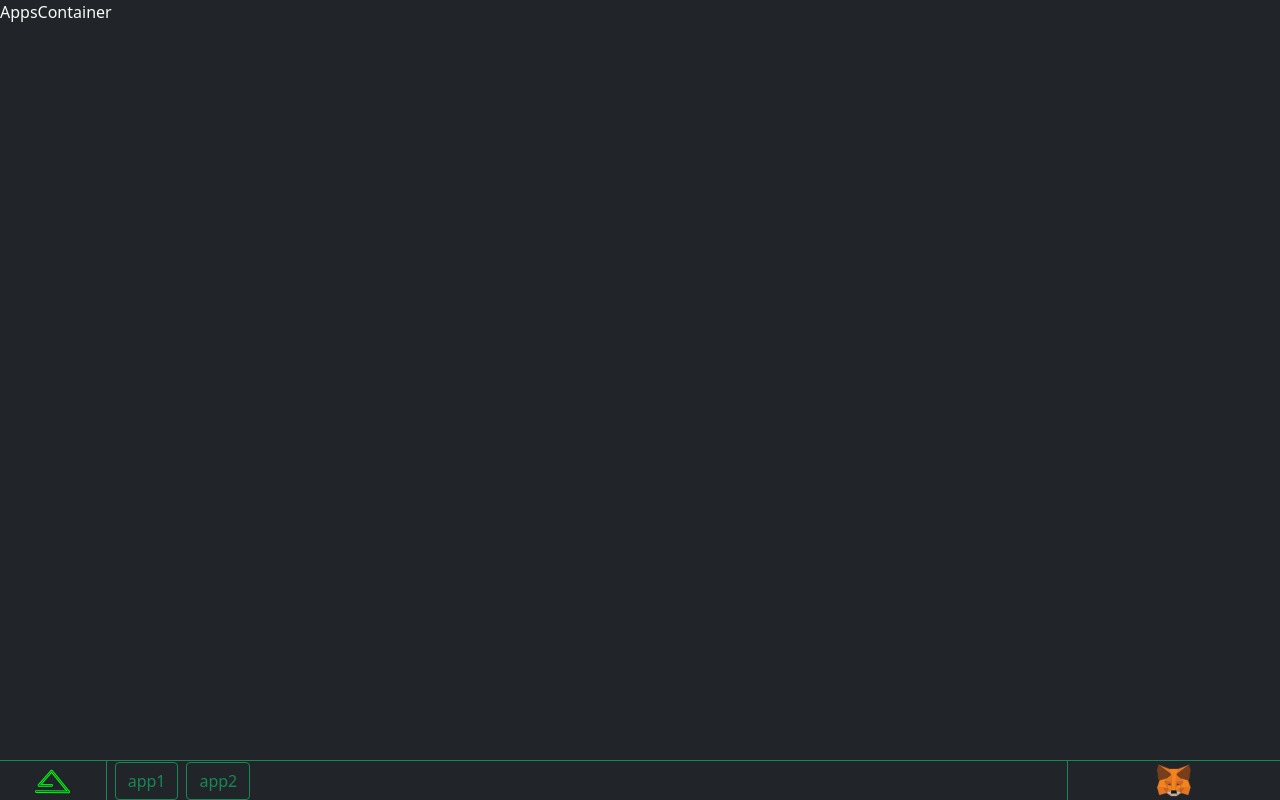
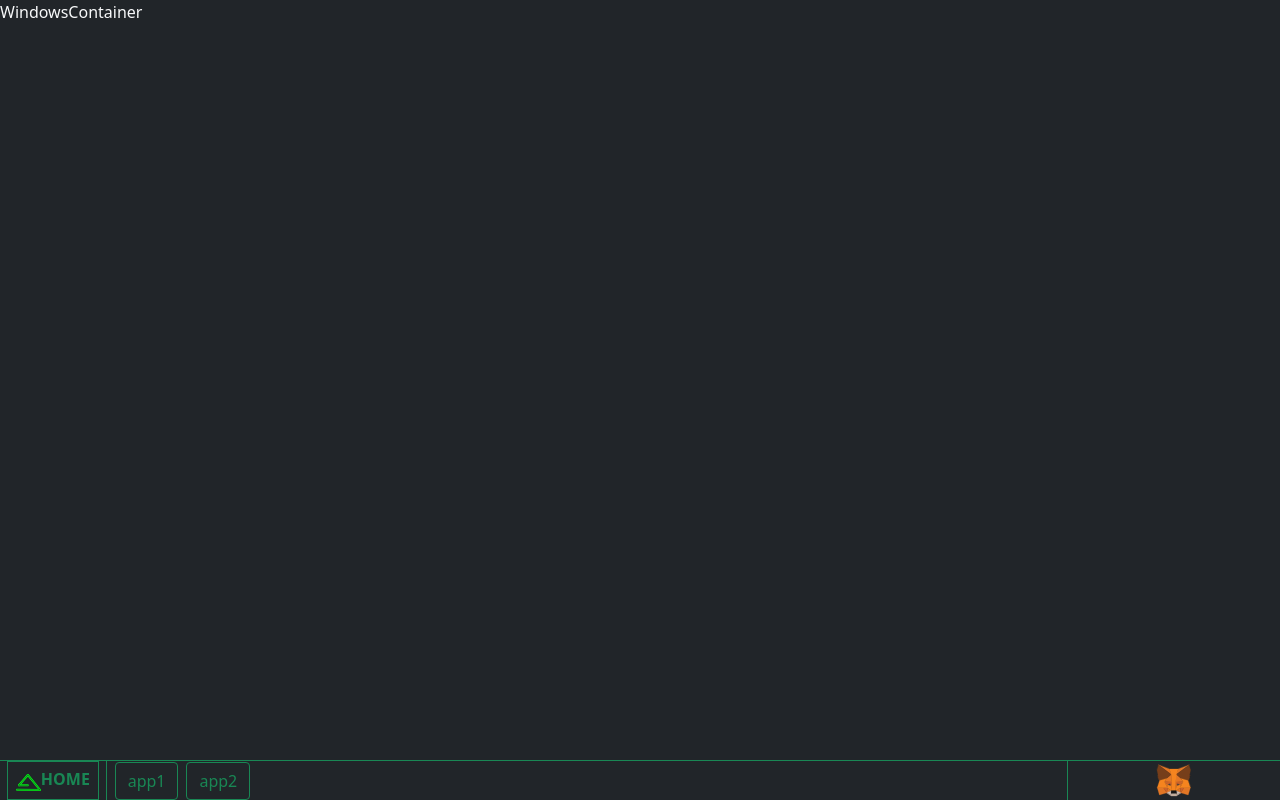
Before and after one commit to sberrus/digital-threat, a React (Vite) app: page /window in a window 1280 px wide. Built offline with nearby package versions, Linux system fonts and the light colour scheme.

Commit message:
changing home button

```diff
--- a/src/components/system/TaskBar/AppsBar/AppsBar.tsx
+++ b/src/components/system/TaskBar/AppsBar/AppsBar.tsx
@@ -2,14 +2,7 @@ import { Col, Row } from "react-bootstrap";
 
 const AppsBar = () => {
 	return (
-		<Col
-			id="appsBar"
-			sm={5}
-			md={7}
-			lg={8}
-			xl={9}
-			className="h-100 d-flex align-items-center justify-content-start"
-		>
+		<Col id="appsBar" sm={9} className="h-100 d-flex align-items-center justify-content-start">
 			<Row>
 				<Col as="button" className="btn btn-outline-success ms-2 h-75">
 					app1
--- a/src/components/system/TaskBar/DateAndWidget/DateAndWidget.tsx
+++ b/src/components/system/TaskBar/DateAndWidget/DateAndWidget.tsx
@@ -5,10 +5,7 @@ const DateAndWidget = () => {
 	return (
 		<Col
 			id="walletAndData"
-			sm={6}
-			md={4}
-			lg={3}
-			xl={2}
+			sm={2}
 			className="h-100 d-flex align-items-center justify-content-center border-start border-success"
 		>
 			<Web3Connector />
--- a/src/components/system/TaskBar/DateAndWidget/Web3Connector/Web3Connector.tsx
+++ b/src/components/system/TaskBar/DateAndWidget/Web3Connector/Web3Connector.tsx
@@ -12,7 +12,7 @@ const Web3Connector = () => {
 		<>
 			<button
 				onClick={() => {
-					alert("Holi");
+					alert();
 				}}
 				className="h-100 bg-dark"
 				style={{ border: "none" }}
--- a/src/components/system/TaskBar/MainMenu/MainMenu.tsx
+++ b/src/components/system/TaskBar/MainMenu/MainMenu.tsx
@@ -8,13 +8,14 @@ const MainMenu = () => {
 			className="h-100 d-flex align-items-center justify-content-center border-end border-success"
 		>
 			<button
-				className="h-100 w-100 bg-dark p-1"
+				className="h-100 bg-dark border border-success p-2  d-flex align-items-end justify-content-center"
 				style={{
 					border: "none",
 				}}
 				type="button"
 			>
-				<img src={DigitalThreatLogo} alt="Digital Threat Logo" width="35px" height={"33px"} />
+				<img src={DigitalThreatLogo} alt="Digital Threat Logo" style={{ height: "80%" }} />
+				<span className="text-success fw-bold">HOME</span>
 			</button>
 		</Col>
 	);
--- a/src/components/system/TaskBar/TaskBar.tsx
+++ b/src/components/system/TaskBar/TaskBar.tsx
@@ -1,6 +1,5 @@
-import { Col, Container, Row } from "react-bootstrap";
+import { Container, Row } from "react-bootstrap";
 import MainMenu from "./MainMenu/MainMenu";
-import Web3Connector from "./DateAndWidget/Web3Connector/Web3Connector";
 import AppsBar from "./AppsBar/AppsBar";
 import DateAndWidget from "./DateAndWidget/DateAndWidget";
 
--- a/src/components/system/AppsContainer.tsx
+++ b/src/components/system/WindowsContainer.tsx
@@ -1,11 +1,11 @@
 import { Container } from "react-bootstrap";
 
-const AppsContainer = () => {
+const WindowsContainer = () => {
 	return (
 		<Container fluid className="p-0" style={{ height: "95%" }}>
-			AppsContainer
+			WindowsContainer
 		</Container>
 	);
 };
 
-export default AppsContainer;
+export default WindowsContainer;
--- a/src/pages/Window.tsx
+++ b/src/pages/Window.tsx
@@ -1,11 +1,11 @@
 import { Container } from "react-bootstrap";
-import AppsContainer from "../components/system/AppsContainer";
+import WindowsContainer from "../components/system/WindowsContainer";
 import TaskBar from "../components/system/TaskBar/TaskBar";
 
 const Window = () => {
 	return (
 		<Container fluid id="windowBackground" className="vh-100 bg-dark p-0 text-light">
-			<AppsContainer />
+			<WindowsContainer />
 			<TaskBar />
 		</Container>
 	);
```
